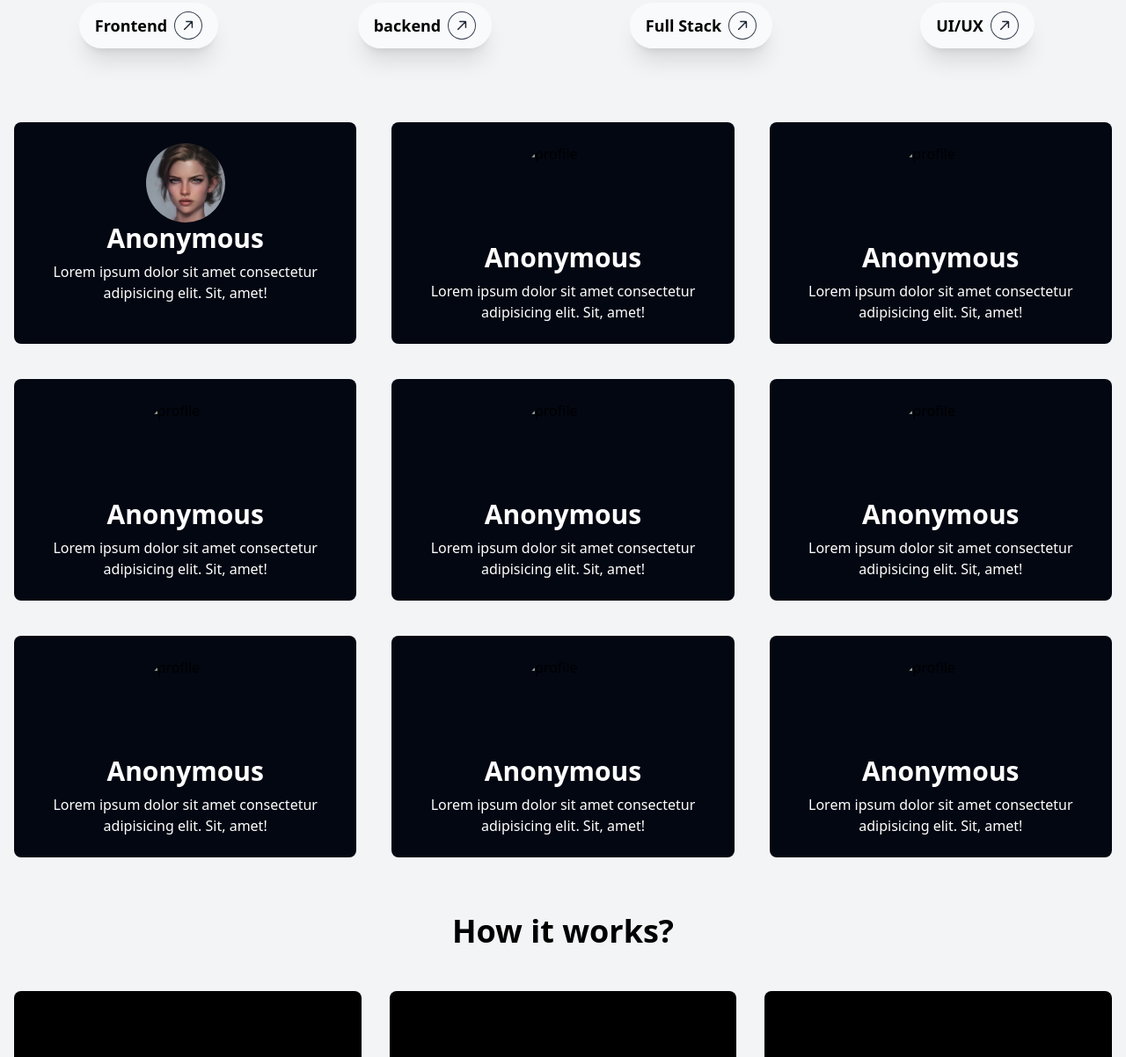
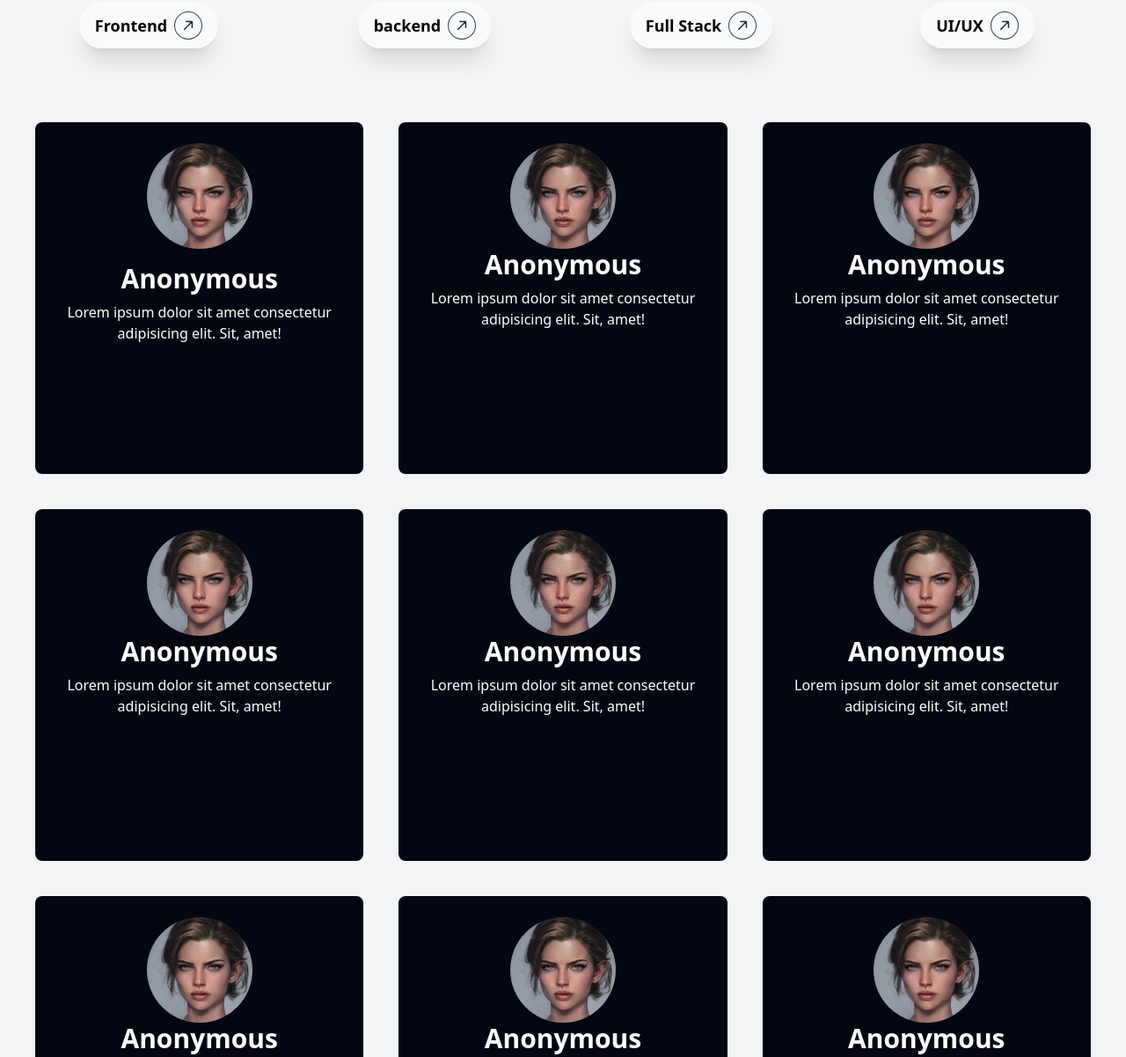
Before and after one commit to 5656ANUJ/alumniportal56, a website: page index.html in a window 1280 px wide. Shown: the part 1261-2463 px from the top of the page at 88% size. Drawn offline with nearby package versions, Linux system fonts and the light colour scheme.

Commit message:
Update profile card layout and image sizes for better responsiveness

```diff
--- a/index.html
+++ b/index.html
@@ -220,67 +220,67 @@
     </div>
 
     <!-- Profile Cards Grid -->
-  <div class="container mx-auto px-4 py-8 sm:py-12 md:py-16">
+  <div class="container mx-auto px-10 py-8 sm:py-12 md:py-16">
     <div class="grid grid-cols-1 sm:grid-cols-2 lg:grid-cols-3 gap-6 md:gap-8 lg:gap-10">
       <!-- Card 1 -->
-      <div class="bg-gray-950 rounded-lg p-6 flex flex-col items-center">
-        <img src="assets/portrait-6040876.jpg" class="rounded-full h-[90px] w-[90px]mb-4" alt="profile">
+      <div class="bg-gray-950 rounded-lg p-6 flex flex-col items-center h-[200px] sm:h-[250px] md:h-[400px]">
+        <img src="assets/portrait-6040876.jpg" class="rounded-full h-[120px] w-[120px] mb-4" alt="profile">
         <span class="text-xl sm:text-2xl md:text-3xl text-white font-semibold mb-2">Anonymous</span>
         <p class="text-white text-center">Lorem ipsum dolor sit amet consectetur adipisicing elit. Sit, amet!</p>
       </div>
 
       <!-- Card 2 -->
-      <div class="bg-gray-950 rounded-lg p-6 flex flex-col items-center">
-        <img src="/api/placeholder/140/140" class="rounded-full h-24 w-24 mb-4" alt="profile">
+       <div class="bg-gray-950 rounded-lg p-6 flex flex-col items-center h-[200px] sm:h-[250px] md:h-[400px]">
+        <img src="assets/portrait-6040876.jpg" class="rounded-full h-[120px] w-[120px]mb-4" alt="profile">
         <span class="text-xl sm:text-2xl md:text-3xl text-white font-semibold mb-2">Anonymous</span>
         <p class="text-white text-center">Lorem ipsum dolor sit amet consectetur adipisicing elit. Sit, amet!</p>
       </div>
 
       <!-- Card 3 -->
-      <div class="bg-gray-950 rounded-lg p-6 flex flex-col items-center">
-        <img src="/api/placeholder/140/140" class="rounded-full h-24 w-24 mb-4" alt="profile">
+       <div class="bg-gray-950 rounded-lg p-6 flex flex-col items-center h-[200px] sm:h-[250px] md:h-[400px]">
+        <img src="assets/portrait-6040876.jpg" class="rounded-full h-[120px] w-[120px]mb-4" alt="profile">
         <span class="text-xl sm:text-2xl md:text-3xl text-white font-semibold mb-2">Anonymous</span>
         <p class="text-white text-center">Lorem ipsum dolor sit amet consectetur adipisicing elit. Sit, amet!</p>
       </div>
 
       <!-- Card 4 -->
-      <div class="bg-gray-950 rounded-lg p-6 flex flex-col items-center">
-        <img src="/api/placeholder/140/140" class="rounded-full h-24 w-24 mb-4" alt="profile">
+       <div class="bg-gray-950 rounded-lg p-6 flex flex-col items-center h-[200px] sm:h-[250px] md:h-[400px]">
+        <img src="assets/portrait-6040876.jpg" class="rounded-full h-[120px] w-[120px]mb-4" alt="profile">
         <span class="text-xl sm:text-2xl md:text-3xl text-white font-semibold mb-2">Anonymous</span>
         <p class="text-white text-center">Lorem ipsum dolor sit amet consectetur adipisicing elit. Sit, amet!</p>
       </div>
 
       <!-- Card 5 -->
-      <div class="bg-gray-950 rounded-lg p-6 flex flex-col items-center">
-        <img src="/api/placeholder/140/140" class="rounded-full h-24 w-24 mb-4" alt="profile">
+       <div class="bg-gray-950 rounded-lg p-6 flex flex-col items-center h-[200px] sm:h-[250px] md:h-[400px]">
+        <img src="assets/portrait-6040876.jpg" class="rounded-full h-[120px] w-[120px]mb-4" alt="profile">
         <span class="text-xl sm:text-2xl md:text-3xl text-white font-semibold mb-2">Anonymous</span>
         <p class="text-white text-center">Lorem ipsum dolor sit amet consectetur adipisicing elit. Sit, amet!</p>
       </div>
 
       <!-- Card 6 -->
-      <div class="bg-gray-950 rounded-lg p-6 flex flex-col items-center">
-        <img src="/api/placeholder/140/140" class="rounded-full h-24 w-24 mb-4" alt="profile">
+       <div class="bg-gray-950 rounded-lg p-6 flex flex-col items-center h-[200px] sm:h-[250px] md:h-[400px]">
+         <img src="assets/portrait-6040876.jpg" class="rounded-full h-[120px] w-[120px]mb-4" alt="profile">
         <span class="text-xl sm:text-2xl md:text-3xl text-white font-semibold mb-2">Anonymous</span>
         <p class="text-white text-center">Lorem ipsum dolor sit amet consectetur adipisicing elit. Sit, amet!</p>
       </div>
 
       <!-- Card 7 -->
-      <div class="bg-gray-950 rounded-lg p-6 flex flex-col items-center">
-        <img src="/api/placeholder/140/140" class="rounded-full h-24 w-24 mb-4" alt="profile">
+       <div class="bg-gray-950 rounded-lg p-6 flex flex-col items-center h-[200px] sm:h-[250px] md:h-[400px]">
+         <img src="assets/portrait-6040876.jpg" class="rounded-full h-[120px] w-[120px]mb-4" alt="profile">
         <span class="text-xl sm:text-2xl md:text-3xl text-white font-semibold mb-2">Anonymous</span>
         <p class="text-white text-center">Lorem ipsum dolor sit amet consectetur adipisicing elit. Sit, amet!</p>
       </div>
 
       <!-- Card 8 -->
-      <div class="bg-gray-950 rounded-lg p-6 flex flex-col items-center">
-        <img src="/api/placeholder/140/140" class="rounded-full h-24 w-24 mb-4" alt="profile">
+       <div class="bg-gray-950 rounded-lg p-6 flex flex-col items-center h-[200px] sm:h-[250px] md:h-[400px]">
+         <img src="assets/portrait-6040876.jpg" class="rounded-full h-[120px] w-[120px]mb-4" alt="profile">
         <span class="text-xl sm:text-2xl md:text-3xl text-white font-semibold mb-2">Anonymous</span>
         <p class="text-white text-center">Lorem ipsum dolor sit amet consectetur adipisicing elit. Sit, amet!</p>
       </div>
 
       <!-- Card 9 -->
-      <div class="bg-gray-950 rounded-lg p-6 flex flex-col items-center">
-        <img src="/api/placeholder/140/140" class="rounded-full h-24 w-24 mb-4" alt="profile">
+       <div class="bg-gray-950 rounded-lg p-6 flex flex-col items-center h-[200px] sm:h-[250px] md:h-[400px]">
+         <img src="assets/portrait-6040876.jpg" class="rounded-full h-[120px] w-[120px]mb-4" alt="profile">
         <span class="text-xl sm:text-2xl md:text-3xl text-white font-semibold mb-2">Anonymous</span>
         <p class="text-white text-center">Lorem ipsum dolor sit amet consectetur adipisicing elit. Sit, amet!</p>
       </div>
```
